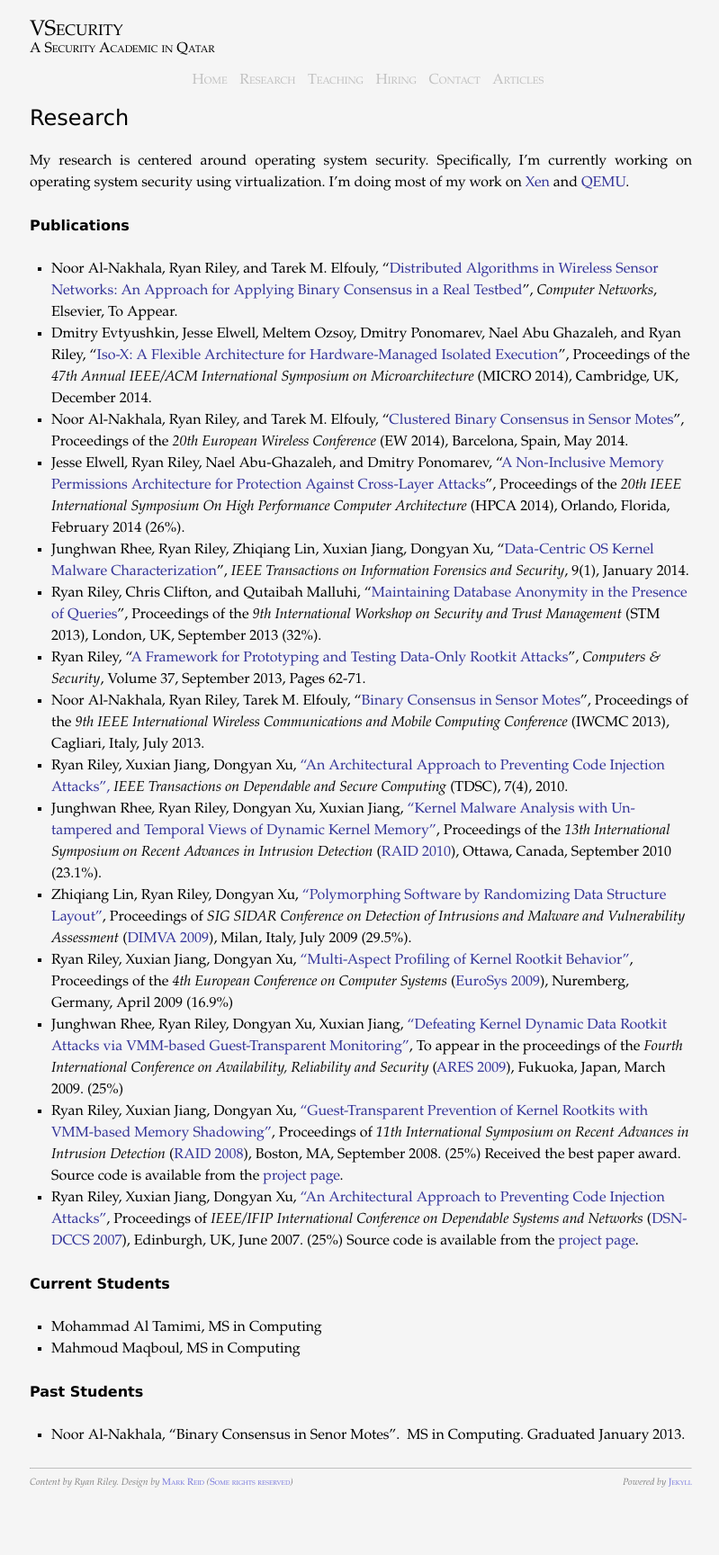
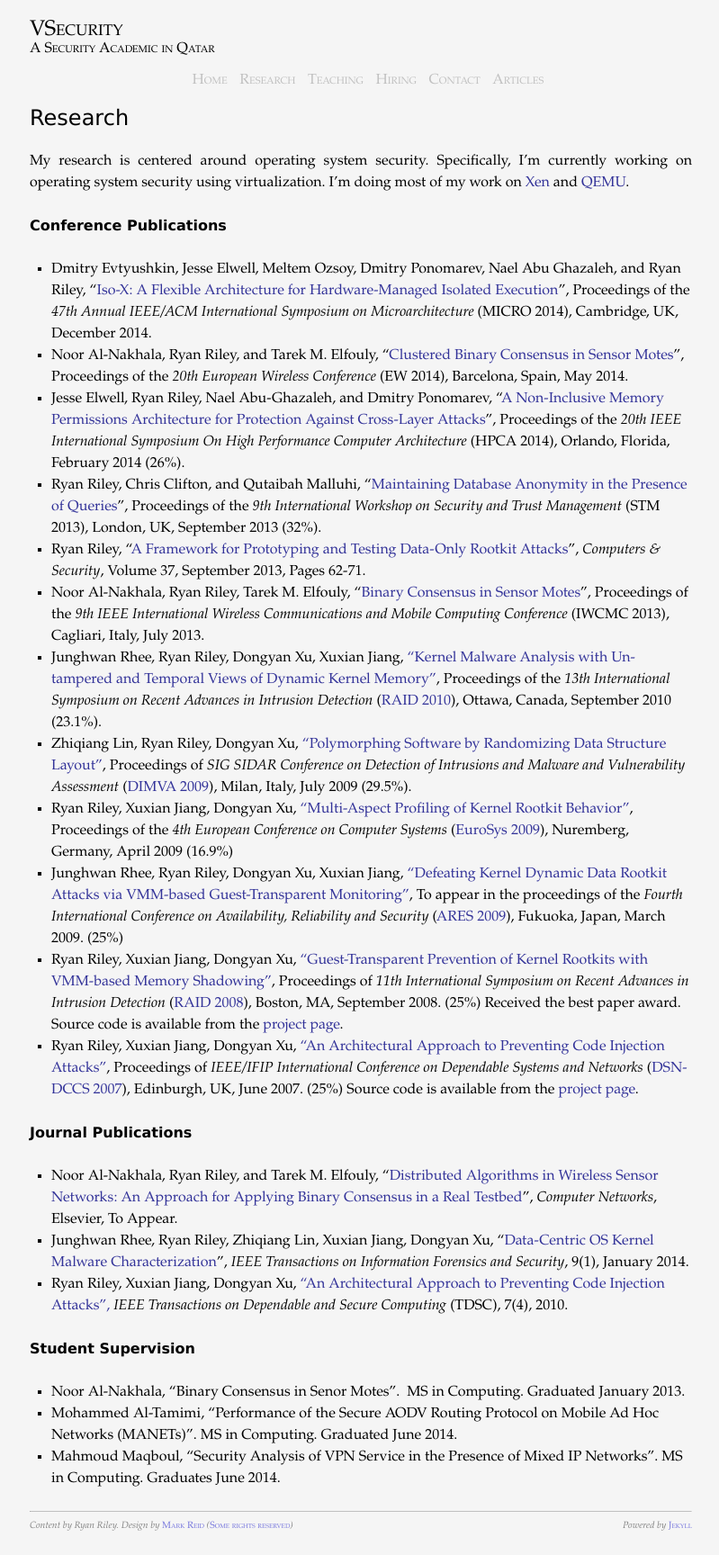
Before and after one commit to rriley/website, a Jekyll site: the page built from research/index.md, in a window 1280 px wide. Shown: the whole page at 90% size, without its empty margins (239-1038 px from the left). Built offline with Jekyll 4.4.1, drawn with Linux system fonts in a browser that asks for light colours; Markdown is read by kramdown in place of the engine named in the settings; before the commit the page ends 1680 px from its top, so only the background shows below that.

Commit message:
Updating info about students

```diff
--- a/research/index.md
+++ b/research/index.md
@@ -10,16 +10,13 @@ currently working on operating system security using virtualization. I'm doing
 most of my work on [Xen](http://www.cl.cam.ac.uk/research/srg/netos/xen/) and
 [QEMU](http://www.qemu.org/).
 
-##Publications
-  * Noor Al-Nakhala, Ryan Riley, and Tarek M. Elfouly, "[Distributed Algorithms in Wireless Sensor Networks: An Approach for Applying Binary Consensus in a Real Testbed](/pubs/consensus-journal.pdf)", *Computer Networks*, Elsevier, To Appear.
+##Conference Publications
   * Dmitry Evtyushkin, Jesse Elwell, Meltem Ozsoy, Dmitry Ponomarev, Nael Abu Ghazaleh, and Ryan Riley, "[Iso-X: A Flexible Architecture for Hardware-Managed Isolated Execution](/pubs/micro14.pdf)", Proceedings of the *47th Annual IEEE/ACM International Symposium on Microarchitecture* (MICRO 2014), Cambridge, UK, December 2014.
   * Noor Al-Nakhala, Ryan Riley, and Tarek M. Elfouly, "[Clustered Binary Consensus in Sensor Motes](/pubs/ew2014.pdf)", Proceedings of the *20th European Wireless Conference* (EW 2014), Barcelona, Spain, May 2014.
   * Jesse Elwell, Ryan Riley, Nael Abu-Ghazaleh, and Dmitry Ponomarev, "[A Non-Inclusive Memory Permissions Architecture for Protection Against Cross-Layer Attacks](/pubs/hpca14.pdf)", Proceedings of the *20th IEEE International Symposium On High Performance Computer Architecture* (HPCA 2014), Orlando, Florida, February 2014 (26%).
-  * Junghwan Rhee, Ryan Riley, Zhiqiang Lin, Xuxian Jiang, Dongyan Xu, "[Data-Centric OS Kernel Malware Characterization](/pubs/TIFS_datagene.pdf)", *IEEE Transactions on Information Forensics and Security*, 9(1), January 2014.
   * Ryan Riley, Chris Clifton, and Qutaibah Malluhi, "[Maintaining Database Anonymity in the Presence of Queries](/pubs/STM2013.pdf)", Proceedings of the *9th International Workshop on Security and Trust Management* (STM 2013), London, UK, September 2013 (32%).
   * Ryan Riley, "[A Framework for Prototyping and Testing Data-Only Rootkit Attacks](/pubs/dorf.pdf)", *Computers & Security*, Volume 37, September 2013, Pages 62-71.
   * Noor Al-Nakhala, Ryan Riley, Tarek M. Elfouly, "[Binary Consensus in Sensor Motes](/pubs/iwcmc2013.pdf)", Proceedings of the *9th IEEE International Wireless Communications and Mobile Computing Conference* (IWCMC 2013), Cagliari, Italy, July 2013.
-  * Ryan Riley, Xuxian Jiang, Dongyan Xu, [ "An Architectural Approach to Preventing Code Injection Attacks", ](https://vsecurity.info/pubs/TDSC10.pdf) *IEEE Transactions on Dependable and Secure Computing* (TDSC), 7(4), 2010.
   * Junghwan Rhee, Ryan Riley, Dongyan Xu, Xuxian Jiang, [ "Kernel Malware Analysis with Un-tampered and Temporal Views of Dynamic Kernel Memory"](https://vsecurity.info/pubs/RAID10.pdf), Proceedings of the *13th International Symposium on Recent Advances in Intrusion Detection* ([RAID 2010](http://www.raid2010.org/)), Ottawa, Canada, September 2010 (23.1%).
   * Zhiqiang Lin, Ryan Riley, Dongyan Xu, [ "Polymorphing Software by Randomizing Data Structure Layout"](https://vsecurity.info/pubs/DIMVA09.pdf), Proceedings of *SIG SIDAR Conference on Detection of Intrusions and Malware and Vulnerability Assessment* ([DIMVA 2009](http://security.dico.unimi.it/dimva2009/index.html)), Milan, Italy, July 2009 (29.5%).
   * Ryan Riley, Xuxian Jiang, Dongyan Xu, [ "Multi-Aspect Profiling of Kernel Rootkit Behavior"](https://vsecurity.info/pubs/eurosys09.pdf), Proceedings of the *4th European Conference on Computer Systems* ([EuroSys 2009](http://eurosys2009.informatik.uni-erlangen.de/)), Nuremberg, Germany, April 2009 (16.9%)
@@ -27,11 +24,13 @@ most of my work on [Xen](http://www.cl.cam.ac.uk/research/srg/netos/xen/) and
   * Ryan Riley, Xuxian Jiang, Dongyan Xu, [ "Guest-Transparent Prevention of Kernel Rootkits with VMM-based Memory Shadowing"](https://vsecurity.info/pubs/RAID08.pdf), Proceedings of *11th International Symposium on Recent Advances in Intrusion Detection* ([RAID 2008](http://www.ll.mit.edu/RAID2008/)), Boston, MA, September 2008. (25%) Received the best paper award. Source code is available from the [project page](http://friends.cs.purdue.edu/dokuwiki/doku.php?id=nickle).
   * Ryan Riley, Xuxian Jiang, Dongyan Xu, [ "An Architectural Approach to Preventing Code Injection Attacks"](https://vsecurity.info/pubs/dsn07-codeinj.pdf), Proceedings of *IEEE/IFIP International Conference on Dependable Systems and Networks* ([DSN-DCCS 2007](http://www.dsn.org/)), Edinburgh, UK, June 2007. (25%) Source code is available from the [project page](http://friends.cs.purdue.edu/dokuwiki/doku.php?id=code_injection).
 
-##Current Students
+##Journal Publications
+  * Noor Al-Nakhala, Ryan Riley, and Tarek M. Elfouly, "[Distributed Algorithms in Wireless Sensor Networks: An Approach for Applying Binary Consensus in a Real Testbed](/pubs/consensus-journal.pdf)", *Computer Networks*, Elsevier, To Appear.
+  * Junghwan Rhee, Ryan Riley, Zhiqiang Lin, Xuxian Jiang, Dongyan Xu, "[Data-Centric OS Kernel Malware Characterization](/pubs/TIFS_datagene.pdf)", *IEEE Transactions on Information Forensics and Security*, 9(1), January 2014.
+  * Ryan Riley, Xuxian Jiang, Dongyan Xu, [ "An Architectural Approach to Preventing Code Injection Attacks", ](https://vsecurity.info/pubs/TDSC10.pdf) *IEEE Transactions on Dependable and Secure Computing* (TDSC), 7(4), 2010.
 
-  * Mohammad Al Tamimi, MS in Computing
-  * Mahmoud Maqboul, MS in Computing
-
-##Past Students
+##Student Supervision
 
   * Noor Al-Nakhala, "Binary Consensus in Senor Motes".  MS in Computing. Graduated January 2013.
+  * Mohammed Al-Tamimi, "Performance of the Secure AODV Routing Protocol on Mobile Ad Hoc Networks (MANETs)".  MS in Computing.  Graduated June 2014.
+  * Mahmoud Maqboul, "Security Analysis of VPN Service in the Presence of Mixed IP Networks".  MS in Computing.  Graduates June 2014.
```
